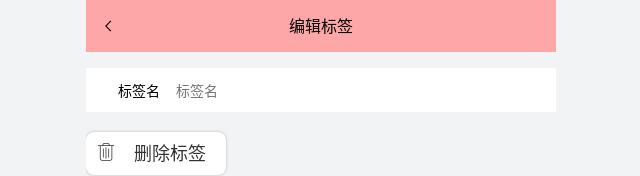
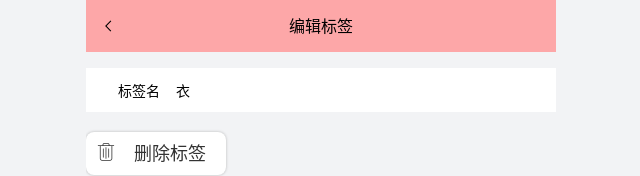
Before and after one commit to AzusaRin/AzusaRin-TomatoBilling-React-test, a React app: page /#/label/1 in a window 1280 px wide. Shown: the top 176 px of the page, without its empty margins (319-959 px from the left). Built offline with nearby package versions, Linux system fonts and the light colour scheme.

Commit message:
编辑标签名功能

```diff
--- a/src/useTags.tsx
+++ b/src/useTags.tsx
@@ -2,11 +2,28 @@
 import {createId} from './lib/createId';
 
 const defaultTags = [
-  {id:createId(),name:'衣'}
-]
-const useTags = () =>{
-  const [tags, setTags] = useState<{id:number,name:string}[]>(defaultTags);
-  return{tags,setTags}
-}
+  {id: createId(), name: '衣'}
+];
+const useTags = () => {
+  const [tags, setTags] = useState<{ id: number, name: string }[]>(defaultTags);
+  const findTagIndex = (id: number) => {
+    let result = -1;
+    for (let i = 0; i < tags.length; i++) {
+      if (tags[i].id === id) {
+        result = i;
+        break;
+      }
+    }
+    return result;
+  };
+  const updateTag = (id: number, obj: { name: string }) => {
+    const index = (id: number) => findTagIndex(id);
+    //深拷贝tags变成tagsClone
+    const tagsClone = JSON.parse(JSON.stringify(tags));
+    tagsClone.splice(index, 1, {id: id, name: obj.name});
+    setTags(tagsClone);
+  };
+  return {tags, setTags, updateTag, findTagIndex};
+};
 
-export {useTags}
+export {useTags};
--- a/src/views/EditLabel.tsx
+++ b/src/views/EditLabel.tsx
@@ -17,18 +17,18 @@
   padding: 14px;
 `;
 const InputWrapper = styled.div`
-background: white;
+  background: white;
   padding: 0 16px;
   margin-top: 16px;
-`
+`;
 
 type Params = {
   id: string
 }
 const EditLabel: React.FunctionComponent = () => {
-  const {tags} = useTags();
-  let {id} = useParams<Params>();
-  const tag = tags.filter(t => t.id === parseInt(id!))[0];
+  const {tags, updateTag} = useTags();
+  let {id:idString} = useParams<Params>();
+  const tag = tags.filter(t => t.id === parseInt(idString!))[0];
   return (
     <LabelWrapper>
       <Main>
@@ -38,7 +38,8 @@
           <Icon/>
         </Header>
         <InputWrapper>
-         <Input label="标签名" type="text" placeholder="标签名"/>
+          <Input label="标签名" type="text" placeholder="标签名" value={tag.name}
+                 onChange={(event) => updateTag(tag.id, {name: event.target.value})}/>
         </InputWrapper>
         <Button>
           <Icon name="deleteTag"/>
```
